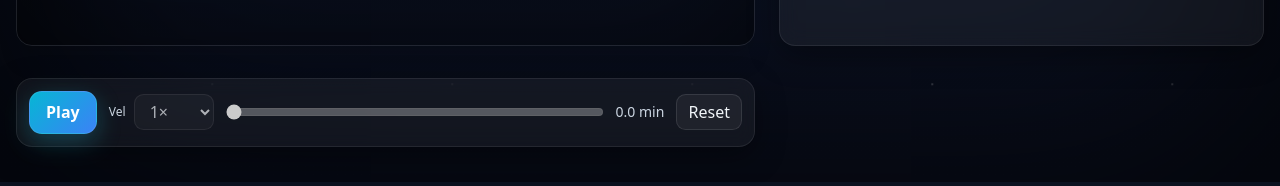
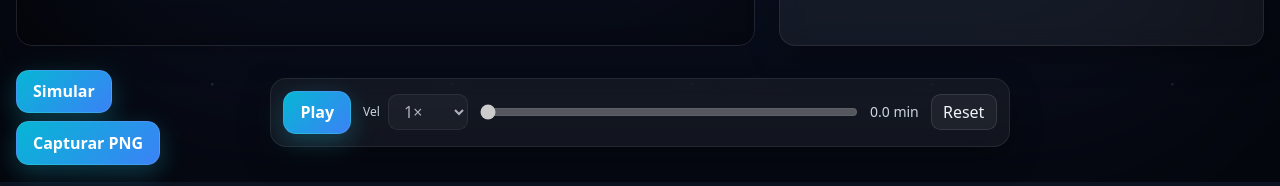
Before and after one commit to Santiago13dev/SismoView, a Next.js app in the folder frontend/: page / in a window 1280 px wide. Shown: the part 618-804 px from the top of the page. Built offline with nearby package versions, Linux system fonts and the light colour scheme; no server answers.

Commit message:
conectar el botón con el globo y colocarlo en la UI

```diff
--- a/frontend/app/page.tsx
+++ b/frontend/app/page.tsx
@@ -4,6 +4,7 @@ import { useState, useMemo, useEffect } from "react";
 import dynamic from "next/dynamic";
 import Playback from "../components/Playback"; // timeline play/pause/slider
 import LayerToggles, { LayerOptions } from "../components/LayerToggles";
+import SnapshotButton from "../components/SnapshotButton";
 
 // Carga en cliente
 const Globe = dynamic(() => import("../components/Globe"), { ssr: false });
@@ -31,6 +32,7 @@ export default function Home() {
 
   // Timeline (minutos)
   const [liveT, setLiveT] = useState(0);
+  const [getPng, setGetPng] = useState<(() => string) | null>(null);
   const [layers, setLayers] = useState<LayerOptions>({
     atmosphere: true,
     graticule: true,
@@ -240,6 +242,7 @@ export default function Home() {
                 showEquator={layers.equator}
                 showStars={layers.stars}
                 showStand={layers.stand}
+                onReadyCapture={(fn) => setGetPng(() => fn)}
               />
             )}
 
@@ -268,7 +271,15 @@ export default function Home() {
           )}
           {error && <p className="text-red-400 text-sm mt-3 break-words">Error: {error}</p>}
         </aside>
+         <div className="flex flex-wrap items-end gap-2">
+            {/* inputs y botón Simular */}
+          <button className="btn-primary" onClick={simular} disabled={loading || !center || texOk === false}>
+            {loading ? "Simulando..." : "Simular"}
+          </button>
 
+        {/* ⬇︎ Botón de captura */}
+          <SnapshotButton getPng={getPng ?? undefined} />
+        </div>
         {/* Timeline debajo del globo, ocupando las mismas 3 columnas */}
         <div className="lg:col-span-3">
           <div className="mt-2">
```
